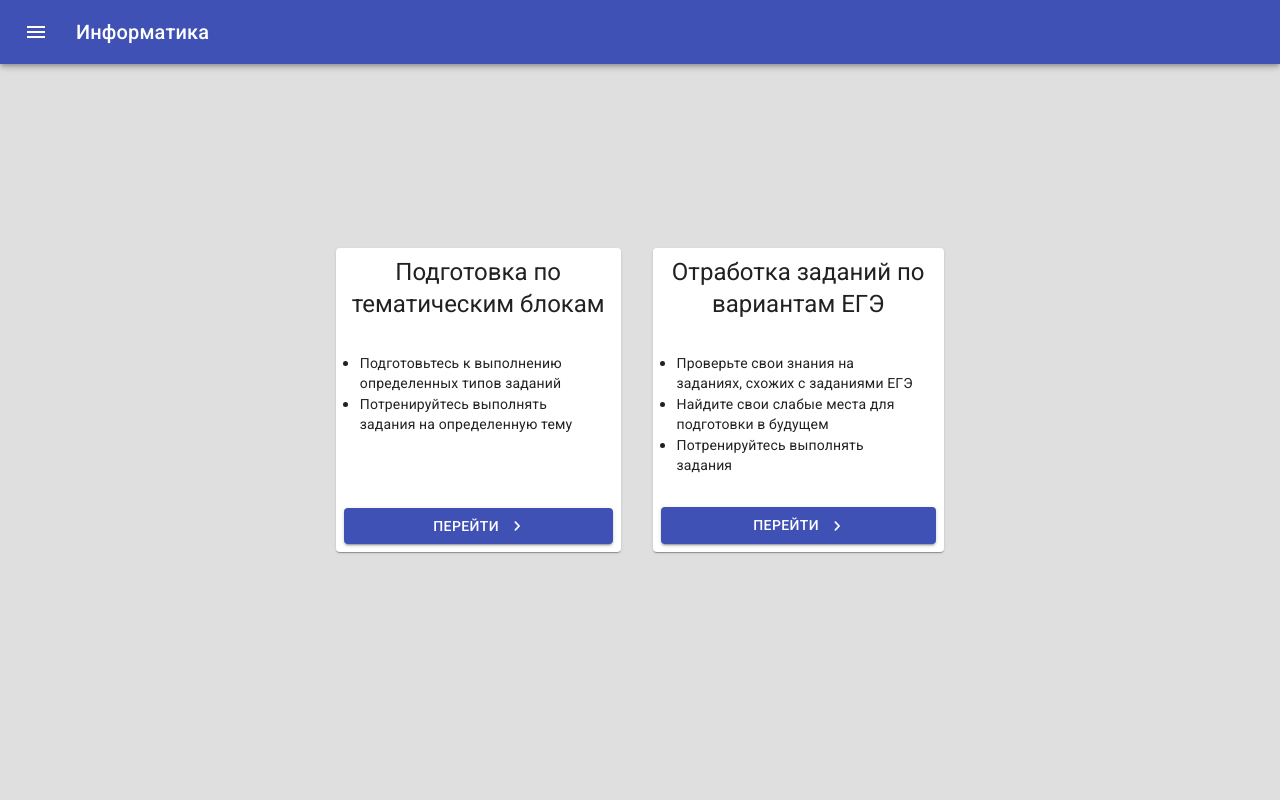
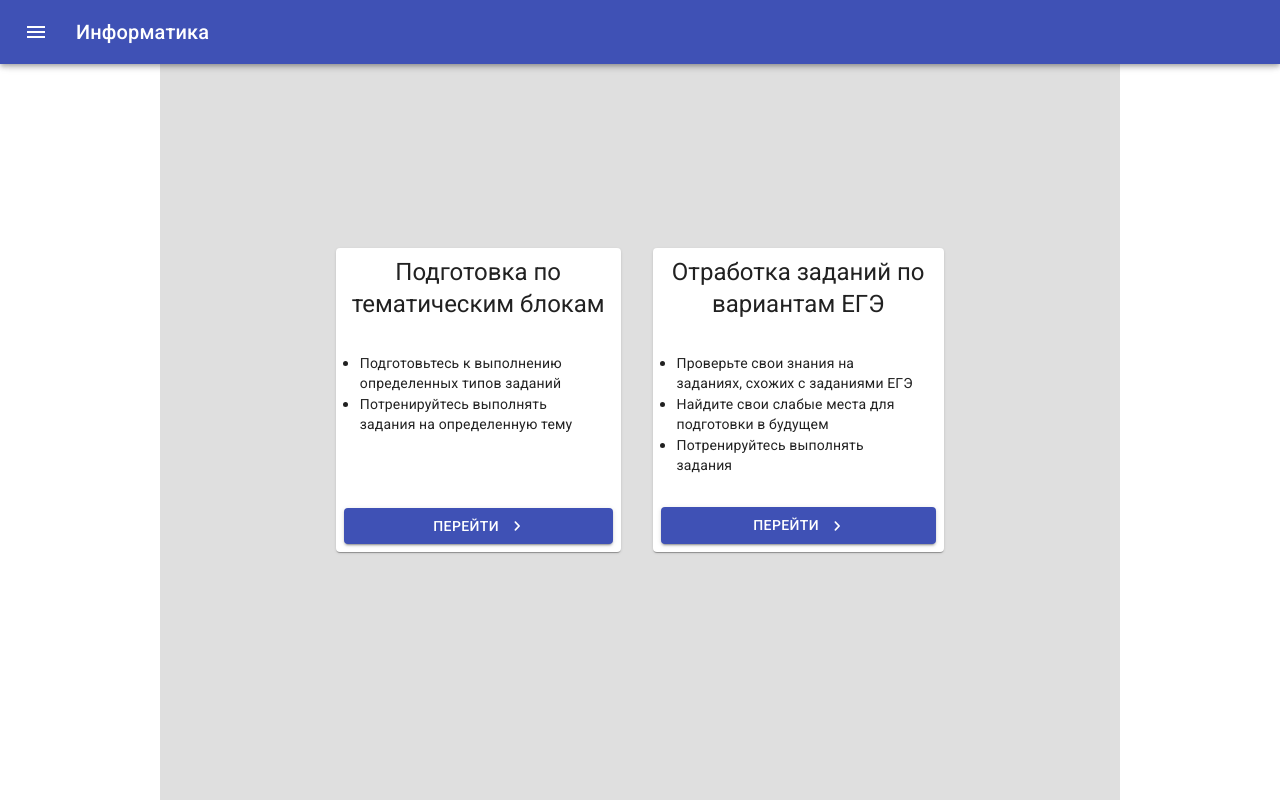
Before and after one commit to HeroBrine1st/Inf, a React (Create React App) app: page / in a window 1280 px wide. Built offline with nearby package versions, Linux system fonts and the light colour scheme.

Commit message:
Фикс адаптации интерфейса

```diff
--- a/package.json
+++ b/package.json
@@ -41,7 +41,5 @@
       "last 1 safari version"
     ]
   },
-  "devDependencies": {
-
-  }
+  "devDependencies": {}
 }
--- a/src/app/App.js
+++ b/src/app/App.js
@@ -23,12 +23,13 @@ const useStyles = makeStyles((theme) => ({
     margin: "auto",
     textAlign: "left",
     backgroundColor: "#DFDFDF",
+    [theme.breakpoints.down("lg")]: {
+      width: "100%",
+    },
     [theme.breakpoints.up("lg")]: {
       width: "75%",
     },
-    [theme.breakpoints.down("lg")]: {
-      width: "100%",
-    }
+
   },
 }))
 
```
Also changed, not shown: 1 other file (tests, documents, lock files or other folders).
